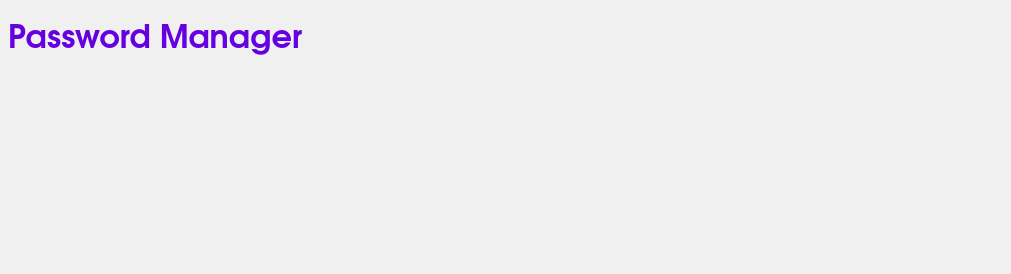
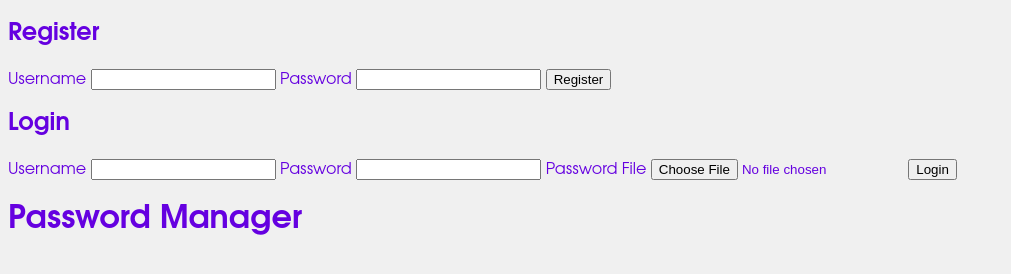
Before and after one commit to MaksymLypai/Password-Manager-SPA, a plain HTML site: page index.html in a window 1280 px wide. Shown: the whole page, without its empty margins (0-1011 px from the left). Drawn offline with Linux system fonts and the light colour scheme; files that its build step writes are made by us from their sources.

Commit message:
Update index.html

```diff
--- a/index.html
+++ b/index.html
@@ -6,6 +6,29 @@
   <link rel="stylesheet" href="css/styles.css">
 </head>
 <body>
+  <div id="registerForm" class="width400">
+  <h2>Register</h2>
+  <form>
+    <label>Username</label>
+    <input type="text" id="regUsername" class="textfield">
+    <label>Password</label>
+    <input type="password" id="regPassword" class="textfield">
+    <button class="btn" id="btnRegister">Register</button>
+  </form>
+</div>
+
+<div id="loginForm" class="width400">
+  <h2>Login</h2>
+  <form>
+    <label>Username</label>
+    <input type="text" id="loginUsername" class="textfield">
+    <label>Password</label>
+    <input type="password" id="loginPassword" class="textfield">
+    <label>Password File</label>
+    <input type="file" id="passwordFile" class="textfield">
+    <button class="btn" id="btnLogin">Login</button>
+  </form>
+</div>
   <div id="header">
     <h1 class="pwd_title">Password Manager</h1>
   </div>
```
